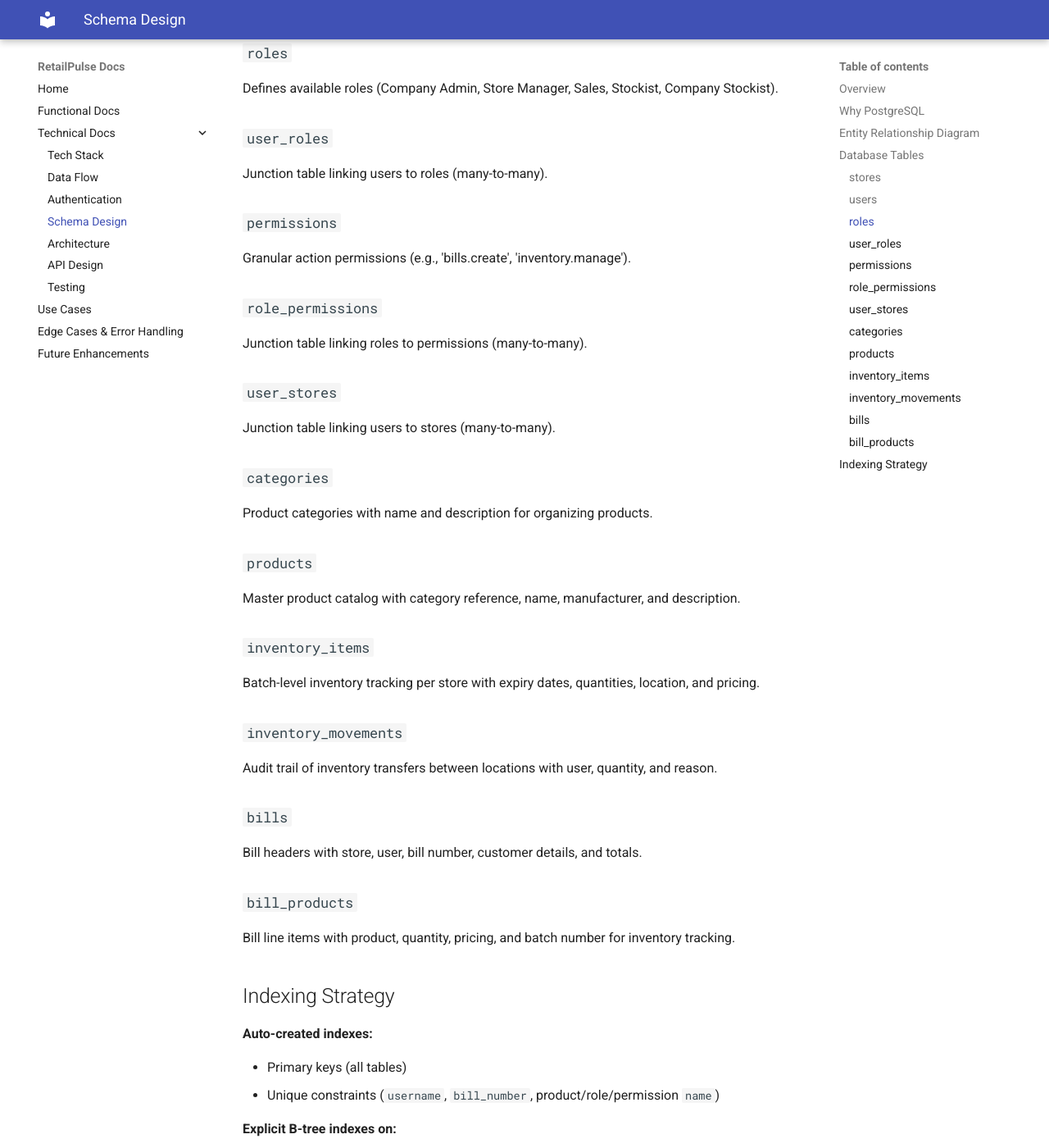
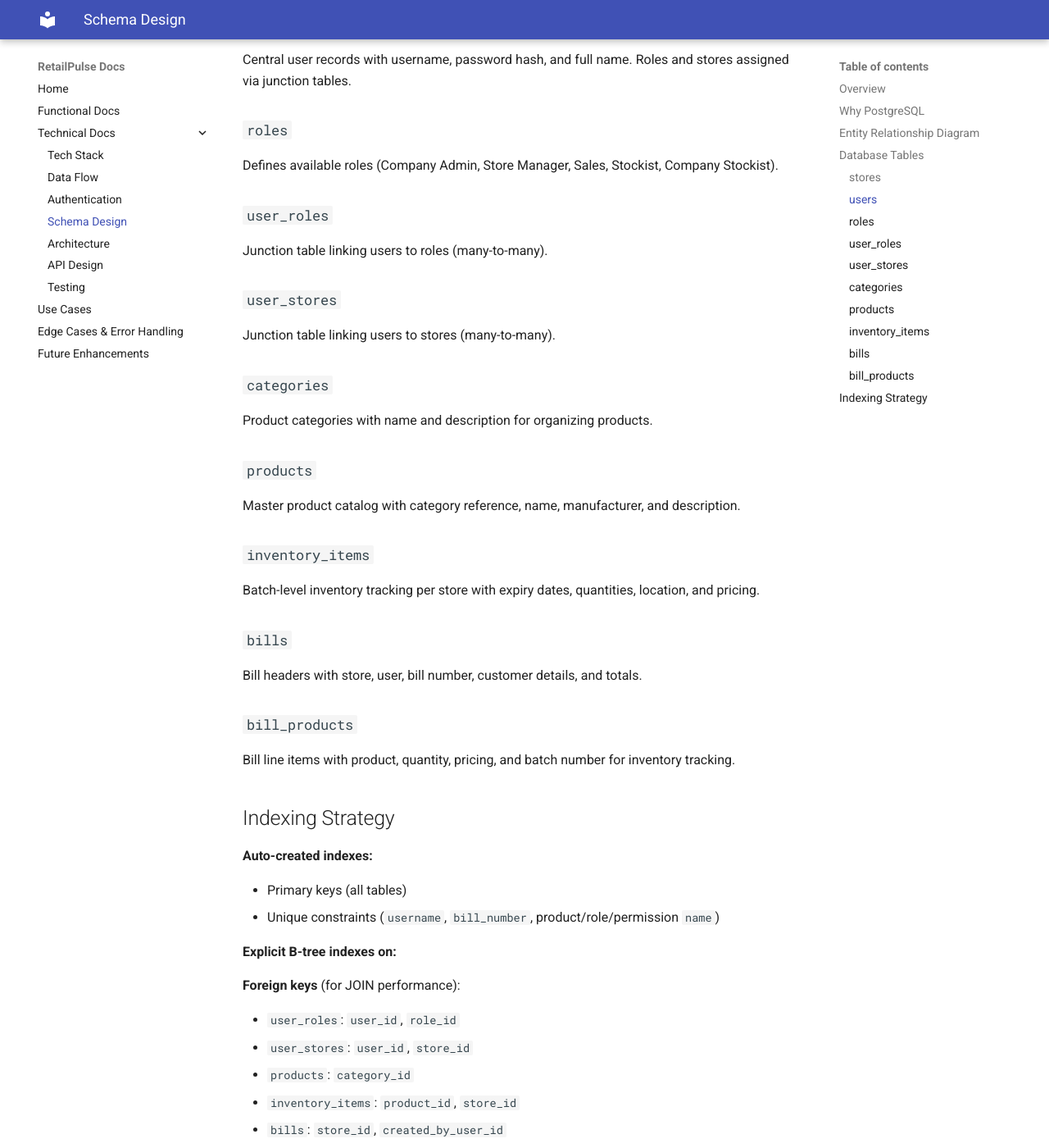
Before and after one commit to rohitagarwal-gkmit/retailpulse-docs, an MkDocs documentation site: the page built from docs/technical/schema_design.md, in a window 1280 px wide and 1400 px high, scrolled down 1661 px. Shown: the whole window at 82% size. Built offline with MkDocs 1.6.1 and Material for MkDocs 9.7.7, drawn with Linux system fonts in a browser that asks for light colours; some of the changed text lies outside the part shown.

Commit message:
docs: Remove unused permissions and inventory movements tables from schema design

```diff
--- a/docs/technical/schema_design.md
+++ b/docs/technical/schema_design.md
@@ -24,17 +24,16 @@ erDiagram
     roles ||--o{ user_roles : "has many"
     users ||--|{ user_stores : "is in"
     stores ||--o{ user_stores : "has many"
-    roles ||--|{ role_permissions : "has many"
-    permissions ||--o{ role_permissions : "has many"
+
     stores ||--|{ bills : "generates"
     stores ||--|{ inventory_items : "has"
     users ||--o{ bills : "creates"
-    users ||--o{ inventory_movements : "performs"
+
     categories ||--o{ products : "has"
     products ||--o{ inventory_items : "is an instance of"
     bills ||--|{ bill_products : "contains"
     products ||--o{ bill_products : "appears in"
-    inventory_items ||--o{ inventory_movements : "is moved in"
+
 
     users {
         uuid id PK
@@ -65,23 +64,7 @@ erDiagram
         timestamptz deleted_at
     }
 
-    permissions {
-        uuid id PK
-        varchar name UK
-        text description
-        timestamptz created_at
-        timestamptz updated_at
-        timestamptz deleted_at
-    }
 
-    role_permissions {
-        uuid id PK
-        uuid role_id FK
-        uuid permission_id FK
-        timestamptz created_at
-        timestamptz updated_at
-        timestamptz deleted_at
-    }
 
     stores {
         uuid id PK
@@ -142,19 +125,7 @@ erDiagram
         timestamptz deleted_at
     }
 
-    inventory_movements {
-        uuid id PK
-        uuid inventory_item_id FK
-        uuid moved_by_user_id FK
-        int quantity_moved
-        varchar from_location
-        varchar to_location
-        text reason
-        timestamptz movement_date
-        timestamptz created_at
-        timestamptz updated_at
-        timestamptz deleted_at
-    }
+
 
     bills {
         uuid id PK
@@ -207,14 +178,6 @@ Defines available roles (Company Admin, Store Manager, Sales, Stockist, Company
 
 Junction table linking users to roles (many-to-many).
 
-### `permissions`
-
-Granular action permissions (e.g., 'bills.create', 'inventory.manage').
-
-### `role_permissions`
-
-Junction table linking roles to permissions (many-to-many).
-
 ### `user_stores`
 
 Junction table linking users to stores (many-to-many).
@@ -230,10 +193,6 @@ Master product catalog with category reference, name, manufacturer, and descript
 ### `inventory_items`
 
 Batch-level inventory tracking per store with expiry dates, quantities, location, and pricing.
-
-### `inventory_movements`
-
-Audit trail of inventory transfers between locations with user, quantity, and reason.
 
 ### `bills`
 
@@ -256,7 +215,6 @@ Bill line items with product, quantity, pricing, and batch number for inventory
 
 - `user_roles`: `user_id`, `role_id`
 - `user_stores`: `user_id`, `store_id`
-- `role_permissions`: `role_id`, `permission_id`
 - `products`: `category_id`
 - `inventory_items`: `product_id`, `store_id`
 - `bills`: `store_id`, `created_by_user_id`
```
